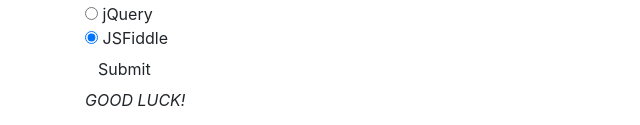
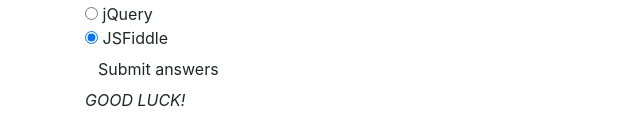
Before and after one commit to Ndambu/Quiz-board, a plain HTML site: page index.html in a window 1280 px wide. Shown: the part 692-817 px from the top of the page, 0-640 px from the left. Drawn offline with nearby package versions, Linux system fonts and the light colour scheme.

Commit message:
changes made

```diff
--- a/index.html
+++ b/index.html
@@ -81,7 +81,7 @@
           <input type="radio" name="answer" value="JSFiddle" checked>
           JSFiddle
         </div>
-          <button type="submit" class="btn">Submit</button>
+          <button type="submit" class="btn">Submit answers</button>
       </form>
       </div>
       <p>
```
